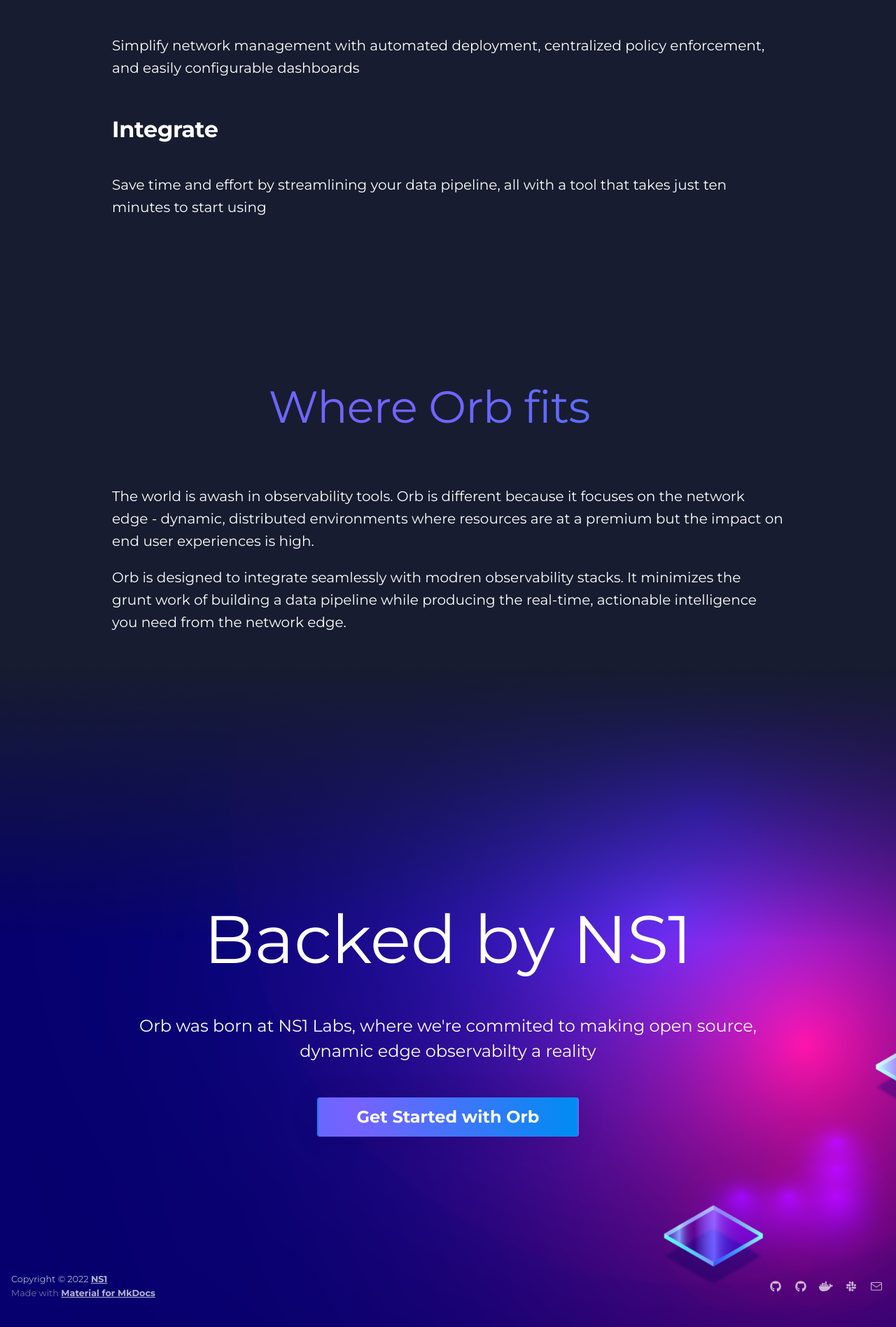
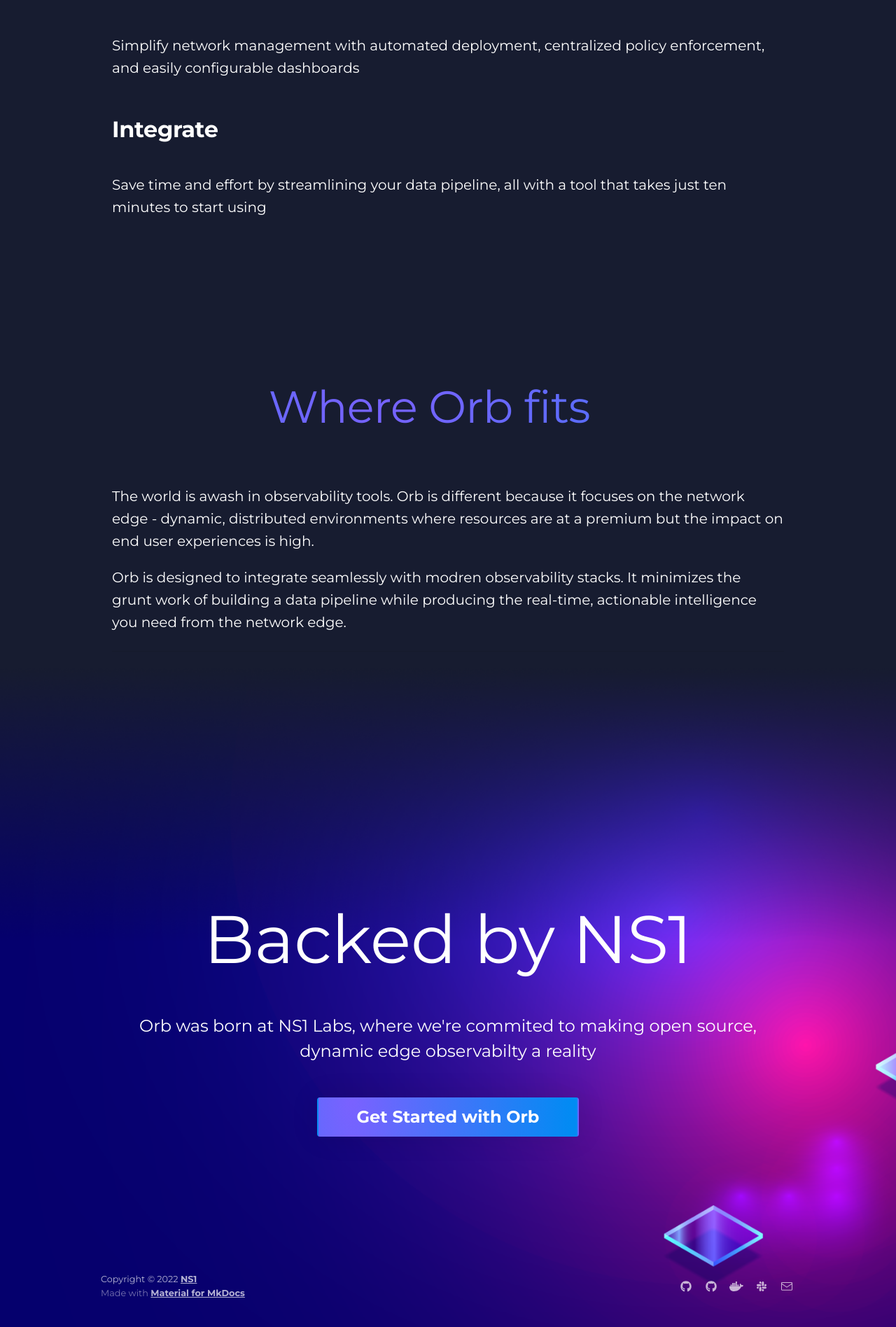
Before and after one commit to orb-community/orb-website, an MkDocs documentation site: the page built from docs/index.md, in a window 1280 px wide. Shown: the part 2250-4146 px from the top of the page at 70% size. Built offline with MkDocs 1.6.1 and Material for MkDocs 9.7.7, drawn with Linux system fonts in a browser that asks for light colours.

Commit message:
adjust content max-width/width

```diff
--- a/docs/stylesheets/extra.css
+++ b/docs/stylesheets/extra.css
@@ -14,7 +14,12 @@
 
 :root * div.md-grid {
   max-width: 70rem;
+  width: 80%;
   margin-left: 12px;
+}
+
+.md-content {
+  margin-left: 4rem;
 }
 
 :root > * a.md-button {
--- a/mkdocs.yml
+++ b/mkdocs.yml
@@ -10,7 +10,6 @@
     - navigation.tracking
     - navigation.instant
     - navigation.tabs
-    - navigation.sections
     - navigation.tabs.sticky
     - navigation.top
     - toc.integrate
```
